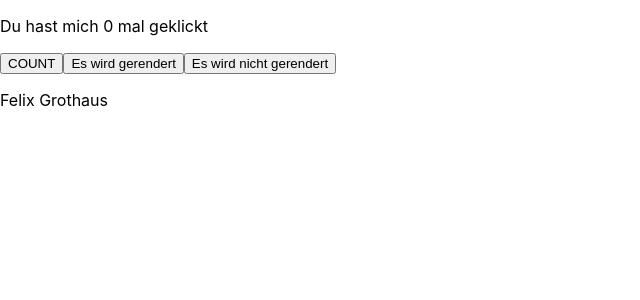
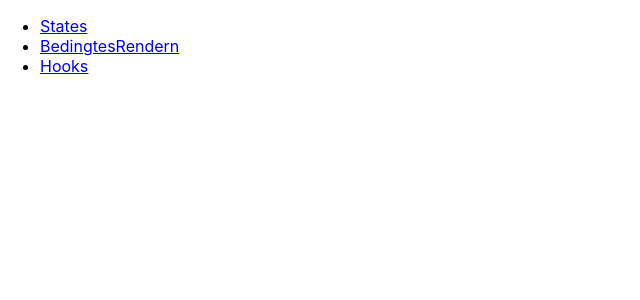
Before and after one commit to fgrothaus/react, a React (Create React App) app in the folder react_demo/: page / in a window 1280 px wide. Shown: the top 300 px of the page, without its empty margins (0-640 px from the left). Built offline with nearby package versions, Linux system fonts and the light colour scheme.

Commit message:
added react routing

```diff
--- a/react_demo/package.json
+++ b/react_demo/package.json
@@ -12,7 +12,8 @@
     "@types/react-dom": "^18.3.0",
     "react": "^18.3.1",
     "react-dom": "^18.3.1",
-    "react-scripts": "5.0.1",
+    "react-router-dom": "^7.0.2",
+    "react-scripts": "^5.0.1",
     "typescript": "^4.9.5",
     "web-vitals": "^2.1.4"
   },
--- a/react_demo/src/App.tsx
+++ b/react_demo/src/App.tsx
@@ -7,15 +7,29 @@ import {States} from "./components/States";
 import {Hooks} from "./components/Hooks";
 import {Jsx_schleifen} from "./components/Jsx_schleifen";
 import {Hooks_Arbeitsweise} from "./components/Hooks_Arbeitsweise";
+import { BrowserRouter as Router, Routes, Route, Link } from 'react-router-dom';
+
+// Komponenten für die Seiten
+function Home() {
+  return <h2>States</h2>;
+}
+
+function About() {
+  return <h2>About Page</h2>;
+}
+
+function Contact() {
+  return <h2>Contact Page</h2>;
+}
 
 
 function App() {
 
   return (
 
-    <React.Fragment>
+    <Router>
         {/*NEW*/}
-        <States/>
+        {/*<States/>*/}
         {/*<Hooks/>*/}
         {/*<Jsx_schleifen/>*/}
         {/*<Bedingtes_rendern2 />*/}
@@ -25,7 +39,32 @@ function App() {
         {/*<Hooks_Arbeitsweise />*/}
         {/*<Hooks_Arbeitsweise />*/}
         {/*<Hooks_Arbeitsweise />*/}
-    </React.Fragment>
+
+      <div>
+        {/* Navigation */}
+        <nav>
+          <ul>
+            <li>
+              <Link to="/States">States</Link>
+            </li>
+            <li>
+              <Link to="/BedingtesRendern">BedingtesRendern</Link>
+            </li>
+            <li>
+              <Link to="/Hooks">Hooks</Link>
+            </li>
+          </ul>
+        </nav>
+
+        {/* Routes definieren */}
+        <Routes>
+          <Route path="/States" element={<States />} />
+          <Route path="/BedingtesRendern" element={<Bedingtes_rendern2 />} />
+          <Route path="/Hooks" element={<Hooks_Arbeitsweise />} />
+        </Routes>
+      </div>
+
+    </Router>
 
 
   );
--- a/react_demo/src/components/Events.tsx
+++ b/react_demo/src/components/Events.tsx
@@ -6,7 +6,6 @@ export function Events (props: EventProps) {
 
 
     const addNumber = (num: number) => { setValue( value + num) };
-
     return (
     <React.Fragment>
         <button onClick={() => {
@@ -14,6 +13,7 @@ export function Events (props: EventProps) {
         >
             Klick
         </button>
+
         <button onClick={() => {addNumber(19);}}>Show Number</button>
         <span>{value}</span>
     </React.Fragment>
```
Also changed, not shown: 1 other file (tests, documents, lock files or other folders).
